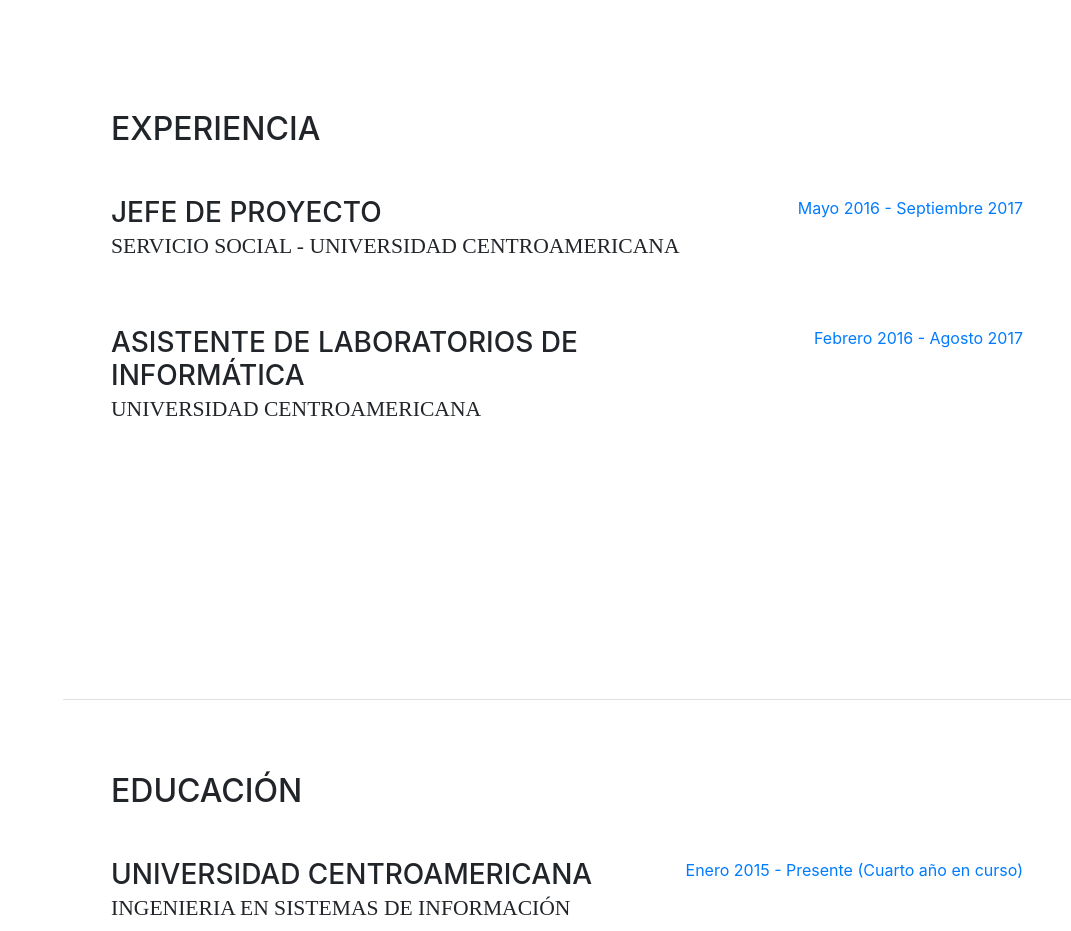
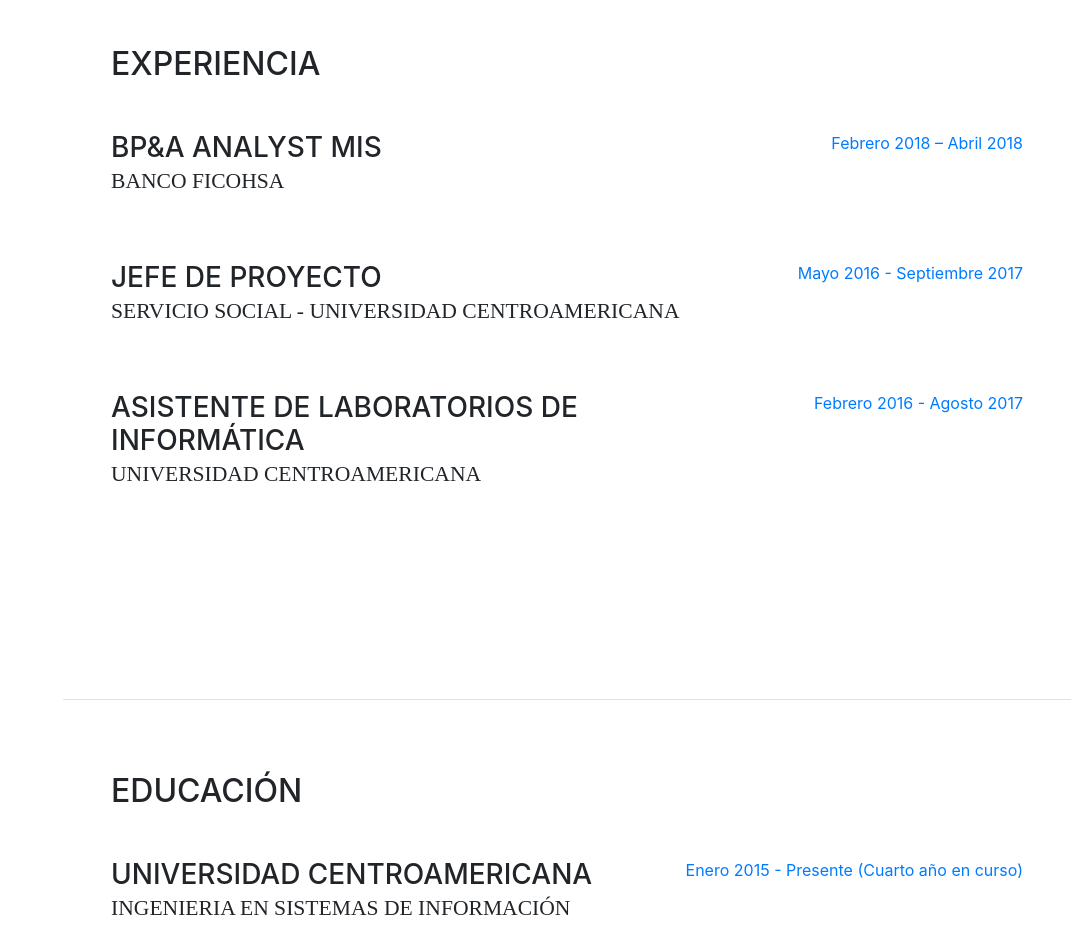
Before and after one commit to SaulSomarriba/SaulSomarriba.github.io, a website with bundled scripts: page index.html in a window 1280 px wide. Shown: the part 900-1831 px from the top of the page, without its empty margins (209-1280 px from the left). Built offline with nearby package versions, Linux system fonts and the light colour scheme; a web font is replaced by a local one.

Commit message:
Nuevos cambios. 7/6/15

```diff
--- a/index.html
+++ b/index.html
@@ -71,7 +71,7 @@
           </h1>
 
           <li class="list-inline-item">
-              <a href="https://drive.google.com/uc?id=1Kf23rqN-SU3YCac0inylT71F8c98_HwX&export=download">CV - Saúl Somarriba
+              <a href="https://drive.google.com/uc?authuser=0&id=1eKxz_77YRBB7bAcocDzVsKa2coXostg2&export=download">CV - Saúl Somarriba
                 <span class="fa-stack fa-lg">
                   <i class="fa fa-circle fa-stack-2x"></i>
                   <i class="fa fa-download fa-stack-1x fa-inverse"></i>
@@ -124,6 +124,17 @@
       <section class="resume-section p-3 p-lg-5 d-flex flex-column" id="experience">
         <div class="my-auto">
           <h2 class="mb-5">Experiencia</h2>
+
+          <div class="resume-item d-flex flex-column flex-md-row mb-5">
+            <div class="resume-content mr-auto">
+              <h3 class="mb-0">BP&A Analyst MIS</h3>
+              <div class="subheading mb-3">Banco Ficohsa</div>
+              <p></p>
+            </div>
+            <div class="resume-date text-md-right">
+              <span class="text-primary">Febrero 2018 – Abril 2018</span>
+            </div>
+          </div>
 
           <div class="resume-item d-flex flex-column flex-md-row mb-5">
             <div class="resume-content mr-auto">
```
